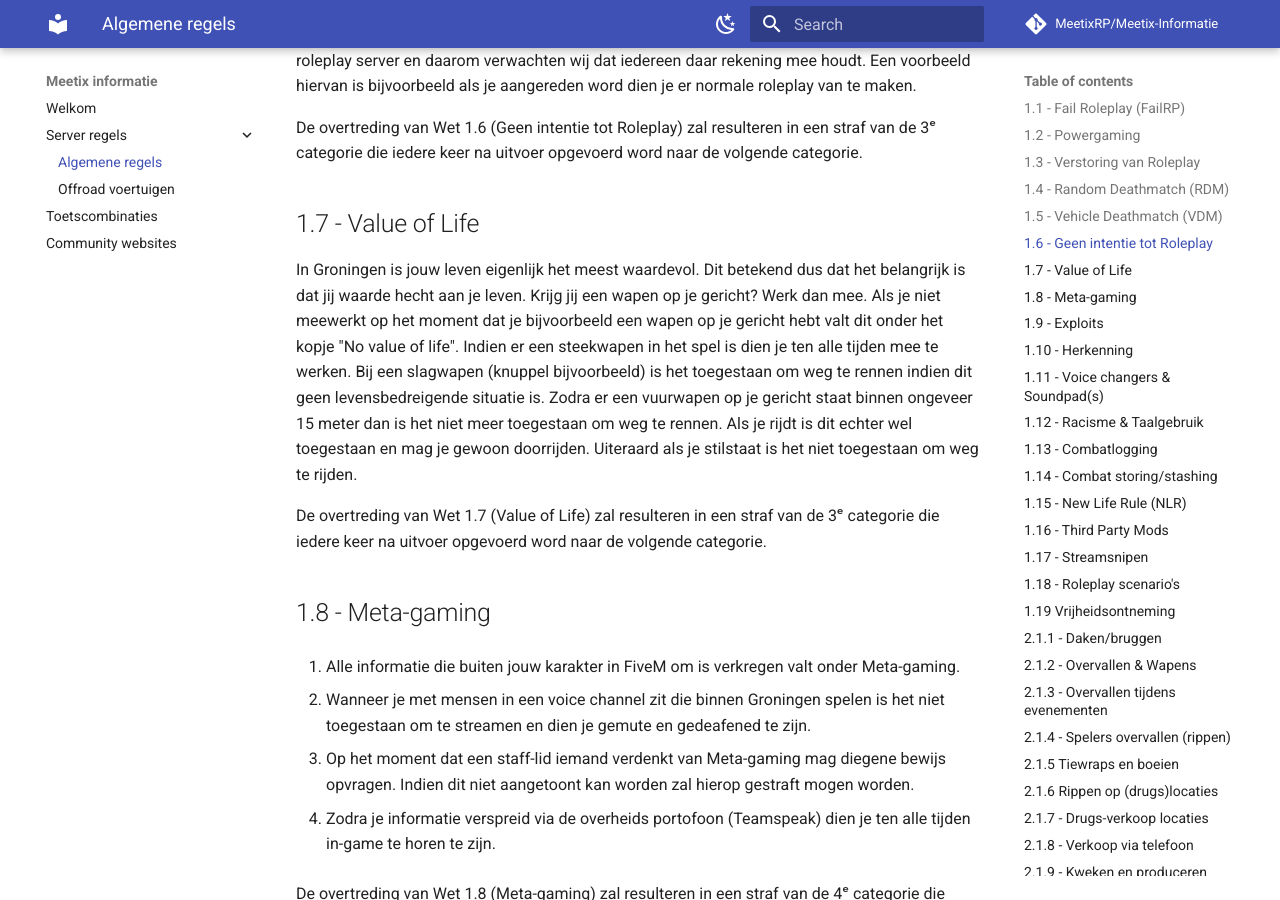
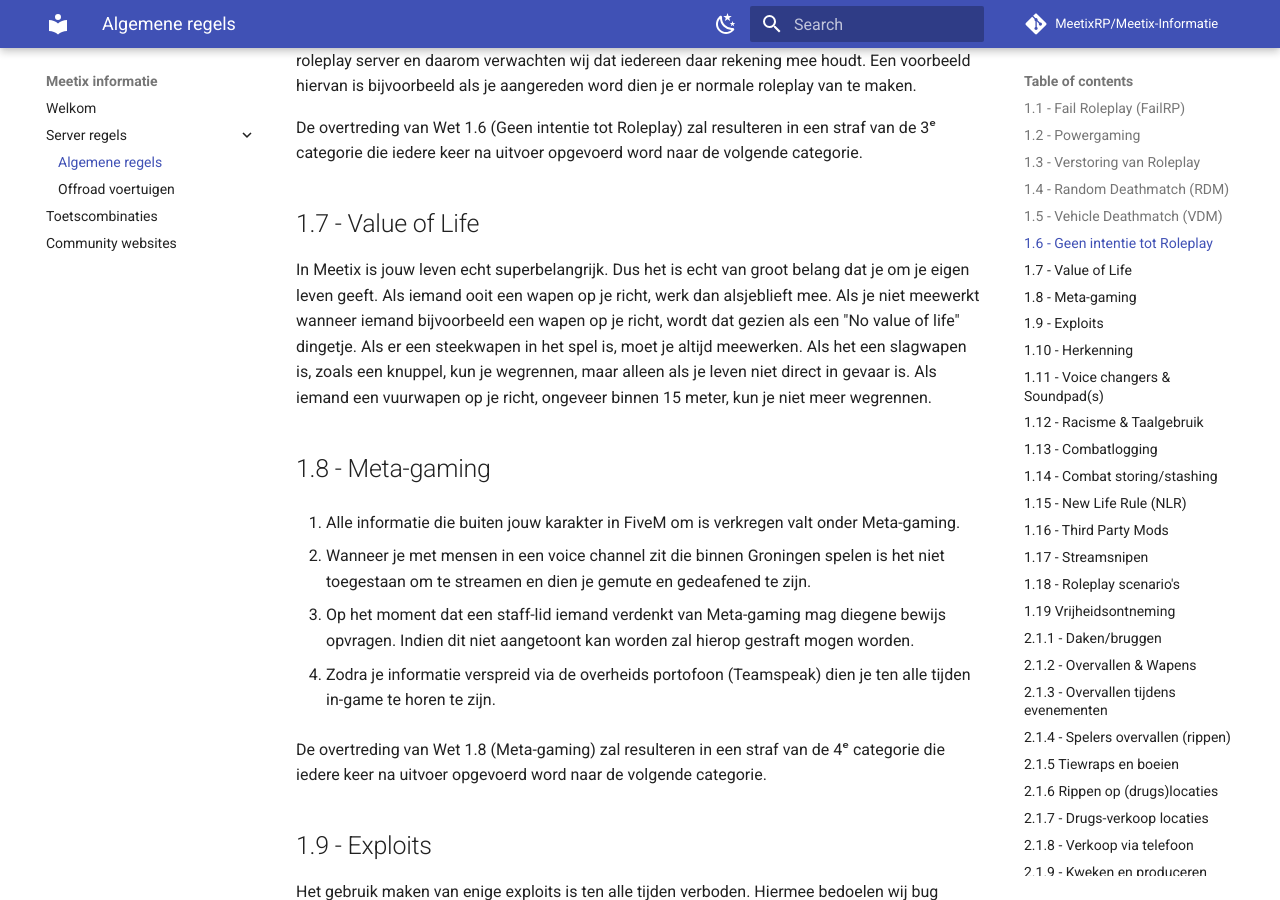
Before and after one commit to MeetixRP/Meetix-Informatie, an MkDocs documentation site: the page built from docs/algemeneregels.md, in a window 1280 px wide and 900 px high, scrolled down 2044 px. Built offline with MkDocs 1.6.1 and Material for MkDocs 9.7.7, drawn with Linux system fonts in a browser that asks for light colours; comment, search, counter and statistics services are not loaded.

Commit message:
Update algemeneregels.md

```diff
--- a/docs/algemeneregels.md
+++ b/docs/algemeneregels.md
@@ -58,10 +58,7 @@ De overtreding van Wet 1.6 (Geen intentie tot Roleplay) zal resulteren in een st
 
 ## 1.7 - Value of Life
 
-In Groningen is jouw leven eigenlijk het meest waardevol. Dit betekend dus dat het belangrijk is dat jij waarde hecht aan je leven.
-Krijg jij een wapen op je gericht? Werk dan mee. Als je niet meewerkt op het moment dat je bijvoorbeeld een wapen op je gericht hebt valt dit onder het kopje "No value of life". Indien er een steekwapen in het spel is dien je ten alle tijden mee te werken. Bij een slagwapen (knuppel bijvoorbeeld) is het toegestaan om weg te rennen indien dit geen levensbedreigende situatie is. Zodra er een vuurwapen op je gericht staat binnen ongeveer 15 meter dan is het niet meer toegestaan om weg te rennen. Als je rijdt is dit echter wel toegestaan en mag je gewoon doorrijden. Uiteraard als je stilstaat is het niet toegestaan om weg te rijden.
-
-De overtreding van Wet 1.7 (Value of Life) zal resulteren in een straf van de 3ᵉ categorie die iedere keer na uitvoer opgevoerd word naar de volgende categorie.
+In Meetix is jouw leven echt superbelangrijk. Dus het is echt van groot belang dat je om je eigen leven geeft. Als iemand ooit een wapen op je richt, werk dan alsjeblieft mee. Als je niet meewerkt wanneer iemand bijvoorbeeld een wapen op je richt, wordt dat gezien als een "No value of life" dingetje. Als er een steekwapen in het spel is, moet je altijd meewerken. Als het een slagwapen is, zoals een knuppel, kun je wegrennen, maar alleen als je leven niet direct in gevaar is. Als iemand een vuurwapen op je richt, ongeveer binnen 15 meter, kun je niet meer wegrennen.
 
 ## 1.8 - Meta-gaming
 
```
